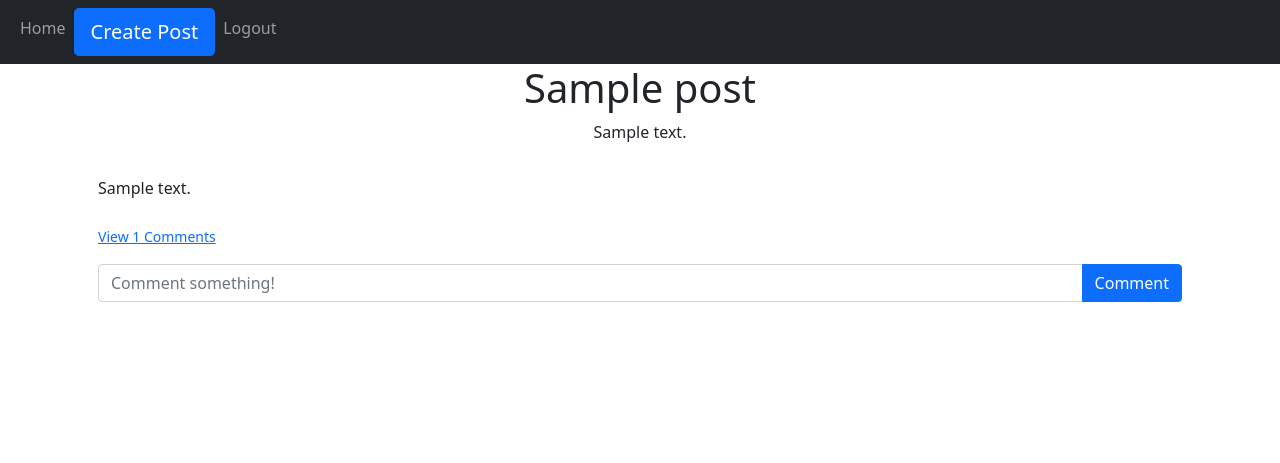
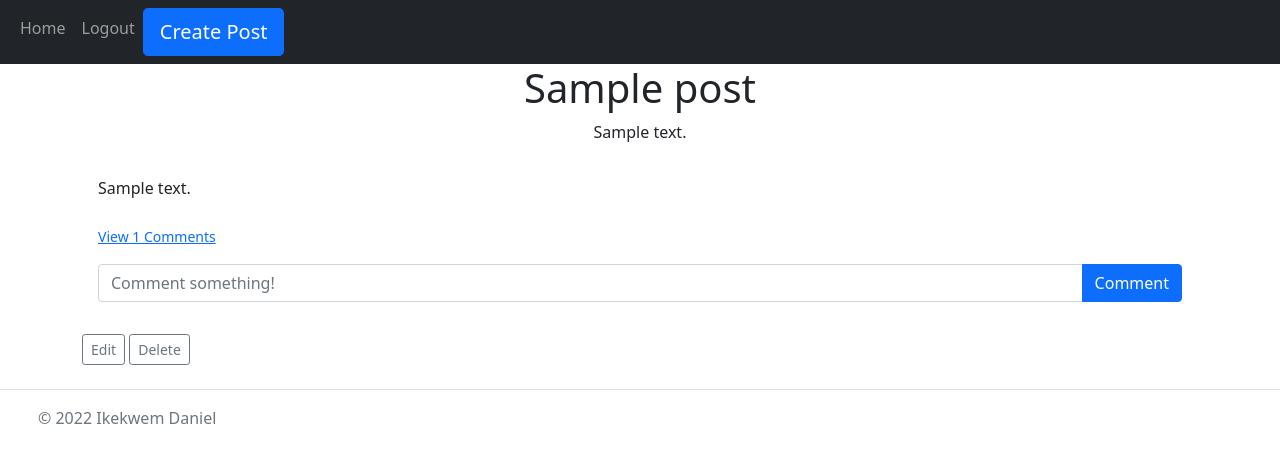
Before and after one commit to Digitalguyco/alt-school-exam, a Flask app: page /post/1 in a window 1280 px wide. Shown: the top 463 px of the page. Run offline with Flask 2, Linux system fonts and the light colour scheme; a user stored in the database is signed in; tables that the repository leaves empty hold one stand-in row (values such as "Sample post").

Commit message:
completed

```diff
--- a/core/templates/base.html
+++ b/core/templates/base.html
@@ -36,5 +36,13 @@
     integrity="sha384-MrcW6ZMFYlzcLA8Nl+NtUVF0sA7MsXsP1UyJoMp4YLEuNSfAP+JcXn/tWtIaxVXM"
     crossorigin="anonymous"
   ></script>
+  <footer class="d-flex flex-wrap justify-content-between align-items-center py-3 my-4 border-top">
+    <div class="col-md-4 d-flex align-items-center">
+      <a href="/" class="mb-3 me-2 mb-md-0 text-muted text-decoration-none lh-1">
+        <svg class="bi" width="30" height="24"><use xlink:href="#bootstrap"></use></svg>
+      </a>
+      <span class="text-muted">© 2022 Ikekwem Daniel</span>
+    </div>
+  </footer>
 </body>
 </html>
--- a/core/templates/includes/navbar.html
+++ b/core/templates/includes/navbar.html
@@ -12,8 +12,8 @@
       <div class="navbar-nav">
         <a class="nav-item nav-link" href="/home">Home</a>
         {% if user.is_authenticated %}
+        <a class="nav-item nav-link" href="/logout">Logout</a>
         <a href="/create-post"><button type="button" class="btn btn-primary btn-lg">Create Post</button></a>
-        <a class="nav-item nav-link" href="/logout">Logout</a>
         {% else %}
         <a class="nav-item nav-link" href="/login">Login</a>
         <a class="nav-item nav-link" href="/sign-up">Sign Up</a>
--- a/core/templates/post.html
+++ b/core/templates/post.html
@@ -80,6 +80,10 @@
       <button type="submit" class="btn btn-primary">Comment</button>
     </form>
   </div>
+ {% if user.id == post.user.id %}
+  <a href="/edit-post/{{post.id}}"> <button type="button" class="btn btn-sm btn-outline-secondary">Edit</button></a>
+  <a href="/delete-post/{{post.id}}"> <button type="button" class="btn btn-sm btn-outline-secondary">Delete</button></a>
+  {% endif %}
 
 </div>
 {% endblock %}
--- a/core/views.py
+++ b/core/views.py
@@ -66,13 +66,12 @@ def edit(post_id):
 def delete_post(post_id):
     post = Post.query.filter_by(id=post_id).first()
     if current_user.id != post.user.id:
-        flash("You don't have permission to delete this post", category='error')
+        flash("You don't have permission to Delete this", category='error')
+        return redirect(url_for('views.post', post_id=post.id))
 
 
     if not post:
         flash("Post does not exist.", category='error')
-    elif current_user.id != post.id:
-        flash('You do not have permission to delete this post.', category='error')
     else:
         db.session.delete(post)
         db.session.commit()
```
